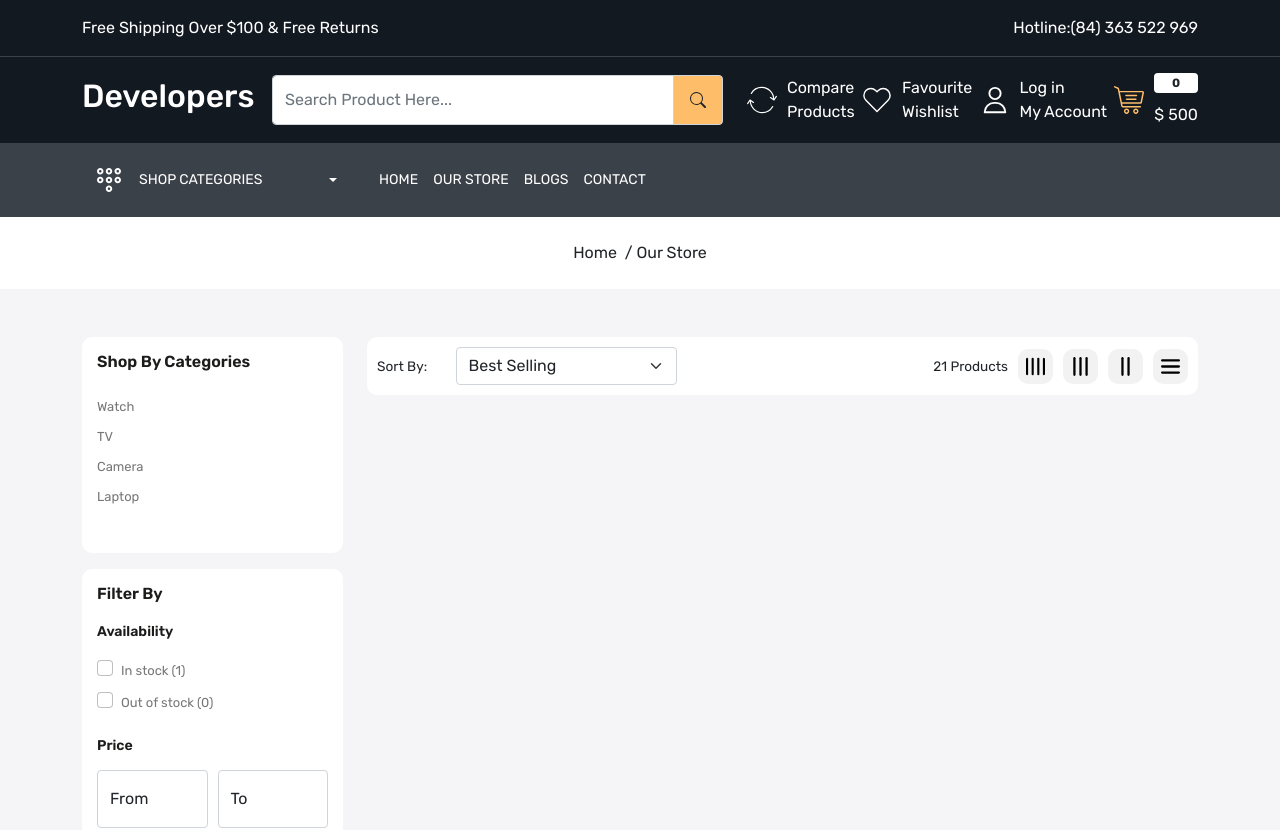
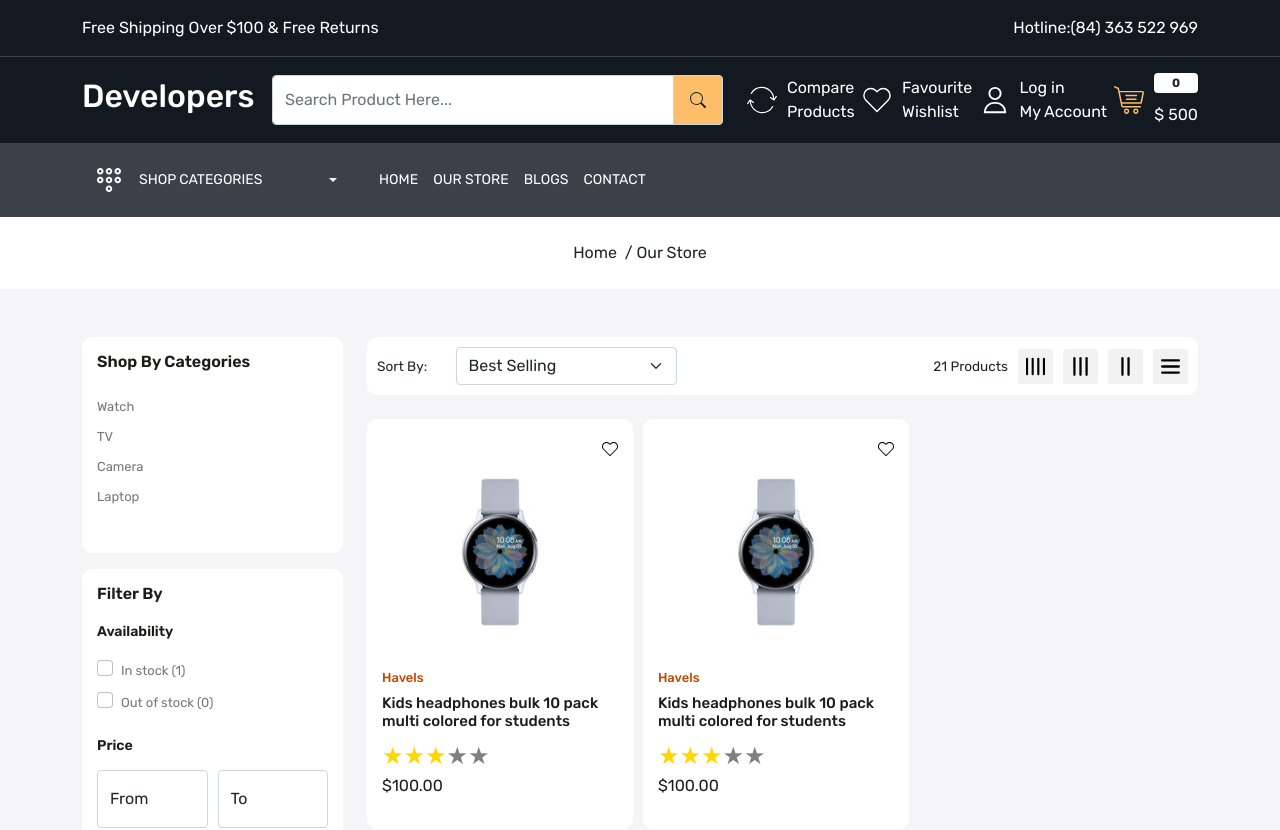
Before and after one commit to luompham/e-commerce-front-end, a React (Create React App) app: page /store in a window 1280 px wide. Shown: the top 830 px of the page. Built offline with nearby package versions, Linux system fonts and the light colour scheme.

Commit message:
our store- processing products list

```diff
--- a/src/App.css
+++ b/src/App.css
@@ -323,6 +323,7 @@ footer .input-group-text {
   background-color: white;
   border-radius: 10px;
   overflow: hidden;
+  width: 100%;
 }
 
 .product-card:hover .action-bar {
@@ -498,8 +499,48 @@ footer .input-group-text {
   height: 35px;
   background-color: #f2f2f2;
   padding: 8px;
-  border-radius: 10px;
+  border-radius: 3px;
+  cursor: pointer;
+}
+
+.gr-12 {
+  width: 100%;
+}
+
+.gr-6 {
+  width: 49%;
+}
+
+.gr-4 {
+  width: 32%;
+}
+
+.gr-3 {
+  width: 24%;
+}
+
+.gr-12 .product-card {
+  display: flex;
+  gap: 20px;
+}
+
+.gr-6 .product-image {
+  width: 100%;
+}
+
+.gr-6 .product-image img {
+  margin: auto;
+  display: block;
+}
+
+.gr-12 .product-card .product-image {
+  width: 270px;
+}
+
+.gr-12 .action-bar {
+  top: 13%;
 }
 
 
+
 /* Our Store Ends */
--- a/src/components/ProductCard.js
+++ b/src/components/ProductCard.js
@@ -1,10 +1,15 @@
 import React from 'react';
 import ReactStars from "react-rating-stars-component";
-import { Link } from 'react-router-dom';
+import { Link, useLocation } from 'react-router-dom';
 
-const ProductCard = () => {
+
+const ProductCard = (props) => {
+  const { grid } = props
+  let location = useLocation();
+  console.log(location)
   return (
-    <div className="col-3">
+    <>
+      <div className={`${location.pathname === "/store" ? `gr-${grid}` : 'col-3'}`}>
         <Link className="product-card position-relative">
           <div className="wishlist-icon position-absolute">
             <Link>
@@ -44,6 +49,47 @@ const ProductCard = () => {
           </div>
         </Link>
       </div>
+      <div className={`${location.pathname === "/store" ? `gr-${grid}` : 'col-3'}`}>
+        <Link className="product-card position-relative">
+          <div className="wishlist-icon position-absolute">
+            <Link>
+              <img src="images/wish.svg" alt="wishlist" />
+            </Link>
+          </div>
+          <div className="product-image">
+            <img src="images/watch.jpg" className='img-fluid' alt="product image" />
+            <img src="images/watch-01.jpg" className='img-fluid' alt="product image" />
+          </div>
+          <div className="product-details">
+            <h6 className="brand">Havels</h6>
+            <h5 className="product-ti">
+              Kids headphones bulk 10 pack multi colored for students
+            </h5>
+            <ReactStars
+              count={5}
+              size={24}
+              value={3}
+              edit={false}
+              activeColor="#ffd700"
+            />
+            <p className="price">$100.00</p>
+          </div>
+          <div className="action-bar position-absolute">
+            <div className="d-flex flex-column gap-15">
+              <Link>
+                <img src="images/prodcompare.svg" alt="compare" />
+              </Link>
+              <Link>
+                <img src="images/view.svg" alt="view" />
+              </Link>
+              <Link>
+                <img src="images/add-cart.svg" alt="add cart" />
+              </Link>
+            </div>
+          </div>
+        </Link>
+      </div>
+    </>
   )
 }
 
--- a/src/pages/OurStore.js
+++ b/src/pages/OurStore.js
@@ -1,11 +1,14 @@
-import React from 'react'
+import React, { useState } from 'react'
 import BreadCrumb from '../components/BreadCrumb';
 import { Helmet } from "react-helmet";
 import Meta from '../components/Meta';
 import ReactStars from "react-rating-stars-component";
+import ProductCard from '../components/ProductCard';
 
 
 const OurStore = () => {
+  const [grid, setGrid] = useState(4);
+
   return (
     <>
       <Meta title={'Our Store'} />
@@ -144,7 +147,7 @@ const OurStore = () => {
               </div>
             </div>
             <div className="col-9">
-              <div className="filter-sort-grid">
+              <div className="filter-sort-grid mb-4">
                 <div className="d-flex justify-content-between align-items-center">
                   <div className='d-flex align-items-center gap-10'>
                     <p className='mb-0' style={{ 'width': '100px' }}>Sort By:</p>
@@ -176,12 +179,25 @@ const OurStore = () => {
                   <div className='d-flex align-items-center gap-10'>
                     <p className="totalproducts mb-0">21 Products</p>
                     <div className='d-flex align-items-center gap-10 grid'>
-                      <img src="images/gr4.svg" className='d-block img-fluid' alt="grid" />
-                      <img src="images/gr3.svg" className='d-block img-fluid' alt="grid" />
-                      <img src="images/gr2.svg" className='d-block img-fluid' alt="grid" />
-                      <img src="images/gr.svg" className='d-block img-fluid' alt="grid" />
+                      <img onClick={() => {
+                        setGrid(3)
+                      }} src="images/gr4.svg" className='d-block img-fluid' alt="grid" />
+                      <img onClick={() => {
+                        setGrid(4)
+                      }} src="images/gr3.svg" className='d-block img-fluid' alt="grid" />
+                      <img onClick={() => {
+                        setGrid(6)
+                      }} src="images/gr2.svg" className='d-block img-fluid' alt="grid" />
+                      <img onClick={() => {
+                        setGrid(12)
+                      }} src="images/gr.svg" className='d-block img-fluid' alt="grid" />
                     </div>
                   </div>
+                </div>
+              </div>
+              <div className="products-list pb-5">
+                <div className="d-flex gap-10 flex-wrap">
+                  <ProductCard grid={grid} />
                 </div>
               </div>
             </div>
```
Lines whose indentation alone changed are shown as unchanged.
